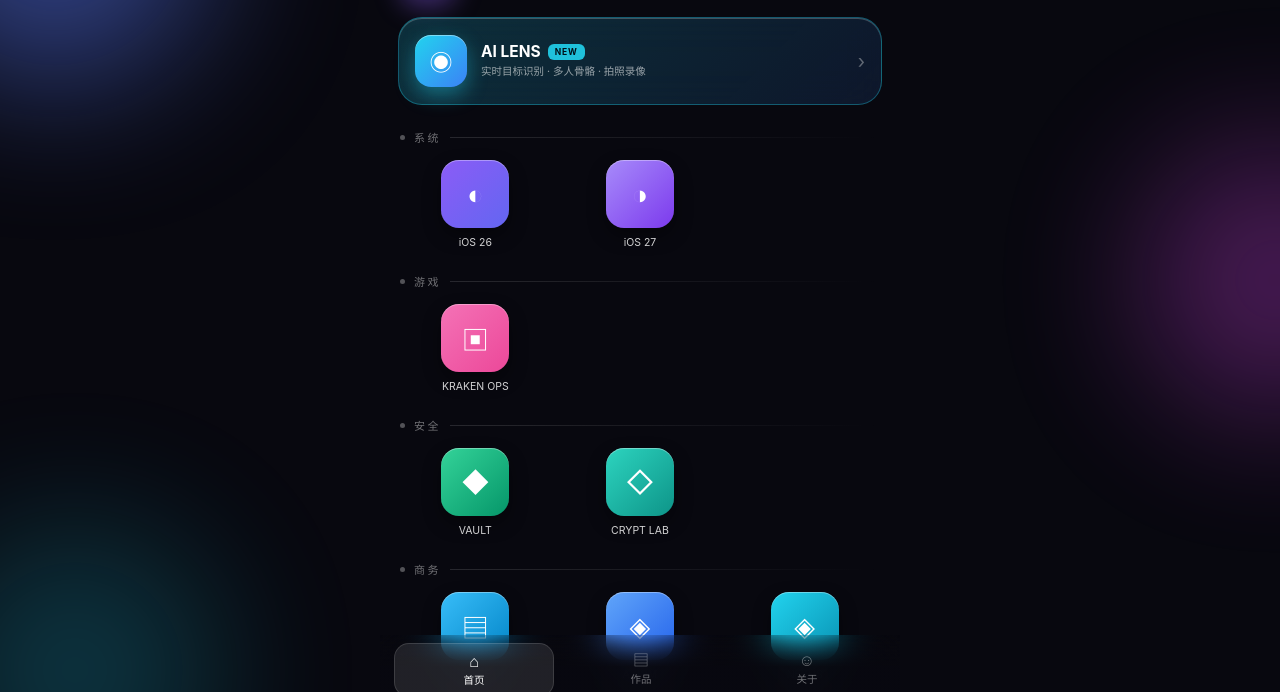
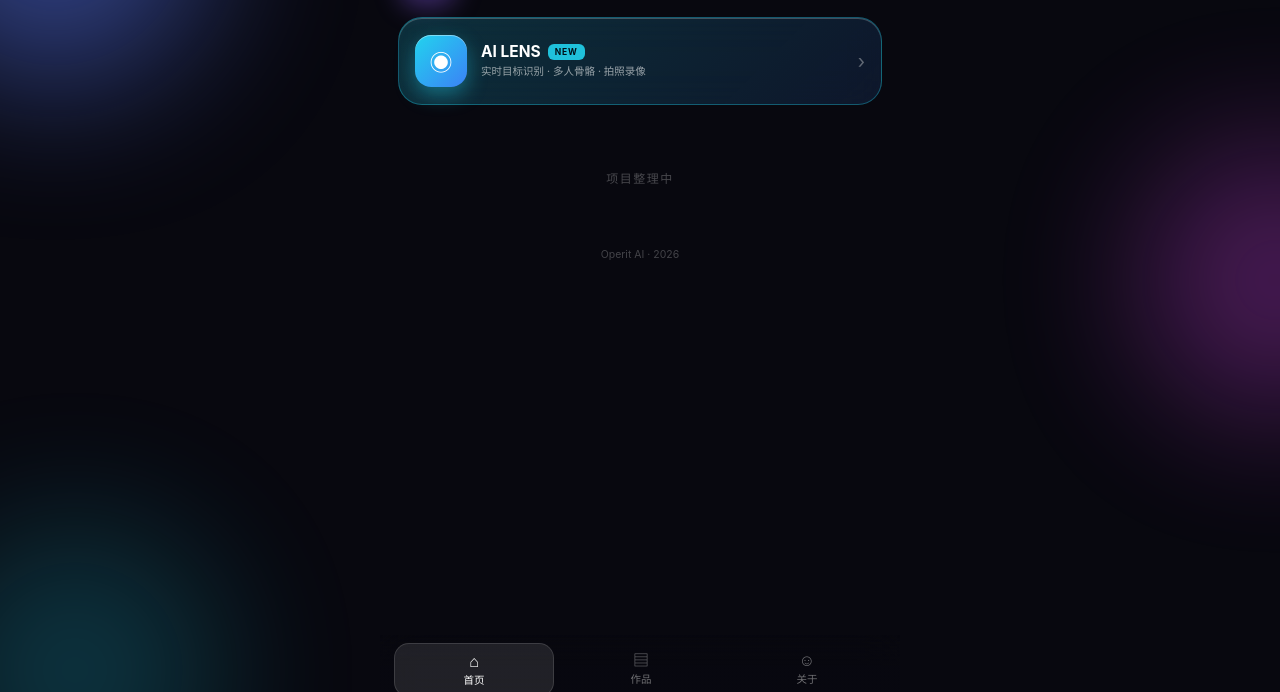
Before and after one commit to tayyh19/tayyh19.github.io, a plain HTML site: page index.html in a window 1280 px wide. Shown: the part 95-787 px from the top of the page. Drawn offline with Linux system fonts and the light colour scheme.

Commit message:
chore: remove project showcases from homepage, keep layout

```diff
--- a/index.html
+++ b/index.html
@@ -50,6 +50,7 @@ body{min-height:100vh}
 .chip{flex:none;padding:8px 14px;border-radius:999px;font-size:11.5px;color:rgba(255,255,255,.6);background:rgba(255,255,255,.07);border:1px solid rgba(255,255,255,.12);cursor:pointer;font-family:inherit;white-space:nowrap}
 .chip.on{color:#fff;background:linear-gradient(135deg,rgba(139,92,246,.9),rgba(217,70,239,.85));border-color:rgba(255,255,255,.3)}
 
+.empty{padding:40px 0;text-align:center;font-size:12px;color:rgba(255,255,255,.26);letter-spacing:1.5px}
 .foot{text-align:center;font-size:10.5px;color:rgba(255,255,255,.24);padding:22px 0 4px}
 .tabbar{position:fixed;bottom:0;left:50%;transform:translateX(-50%);width:100%;max-width:520px;display:flex;padding:8px 14px calc(8px + env(safe-area-inset-bottom,0px));gap:8px;z-index:50;background:linear-gradient(180deg,rgba(8,8,15,0),rgba(8,8,15,.93) 45%);backdrop-filter:blur(20px);-webkit-backdrop-filter:blur(20px)}
 .tab{flex:1;padding:9px 4px;border:none;border-radius:15px;background:transparent;color:rgba(255,255,255,.42);font-size:10.5px;font-family:inherit;cursor:pointer;display:flex;flex-direction:column;align-items:center;gap:3px;transition:.18s}
@@ -155,27 +156,10 @@ a.lnk{color:#67e8f9;text-decoration:none}
   var cur='全部';
 
   function renderHome(){
-    var html='';
-    for(var gi=0;gi<ORDER.length;gi++){
-      var g=ORDER[gi];
-      var items='', cnt=0;
-      for(var i=0;i<APPS.length;i++){
-        if(APPS[i].g!==g) continue;
-        items+=itemHTML(APPS[i]); cnt++;
-      }
-      if(!cnt) continue;
-      html+='<div class="gTitle"><span class="gdot"></span>'+g+'</div><div class="grid">'+items+'</div>';
-    }
-    homeGrid.innerHTML=html;
+    homeGrid.innerHTML='<div class="empty">项目整理中</div>';
   }
   function renderWork(g){
-    var html='';
-    for(var i=0;i<APPS.length;i++){
-      if(g!=='全部'&&APPS[i].g!==g) continue;
-      html+=itemHTML(APPS[i]);
-    }
-    if(!html) html='<div class="foot">暂无</div>';
-    workGrid.innerHTML=html;
+    workGrid.innerHTML='<div class="empty">暂无作品</div>';
   }
   function buildChips(){
     var html='';
```
